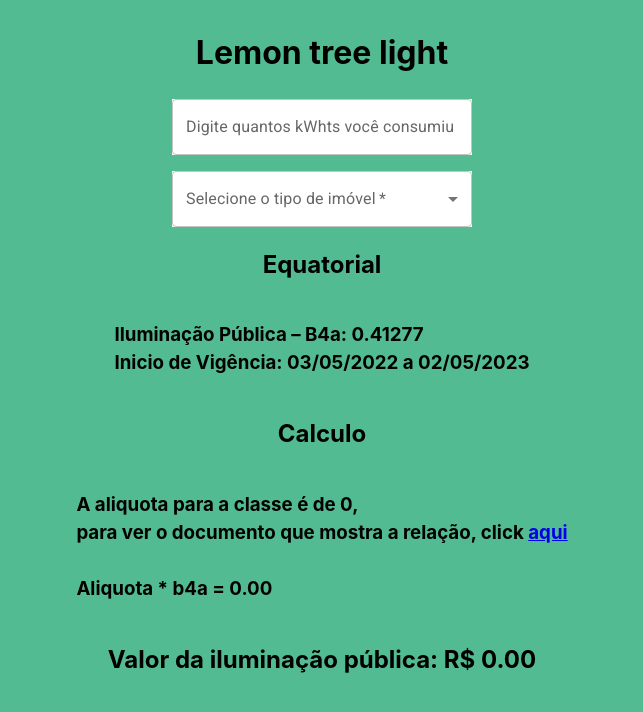
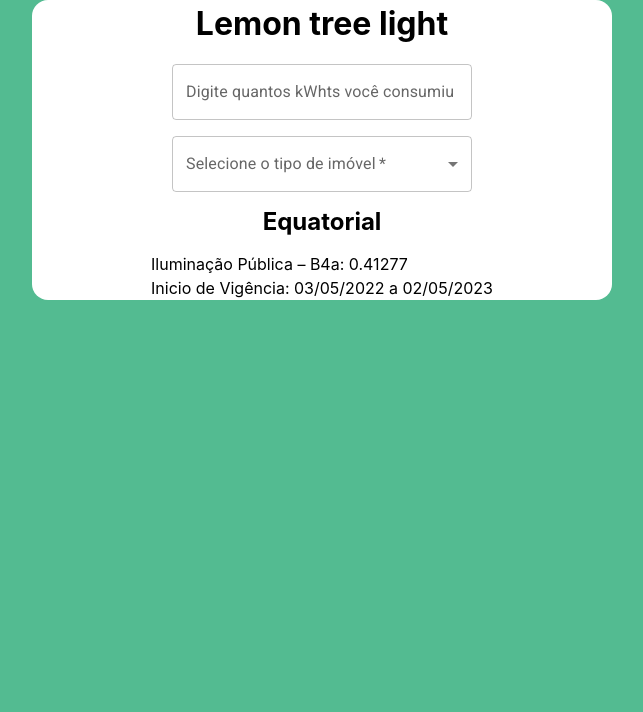
Before and after one commit to Gabrielsv01/lemon-tree-lighting, a React (Vite) app: page / in a window 1280 px wide. Shown: the top 712 px of the page, without its empty margins (318-961 px from the left). Built offline with nearby package versions, Linux system fonts and the light colour scheme.

Commit message:
refactor(styles): refactor styles and const

```diff
--- /dev/null
+++ b/src/assets/b4a/index.ts
@@ -0,0 +1,11 @@
+const b4a = {
+  v1: {
+    start: "03/05/2022",
+    end: "02/05/2023",
+    value: 0.41277,
+  },
+};
+
+const b4aCurrent = b4a.v1;
+
+export { b4a, b4aCurrent };
--- a/src/pages/Home/index.tsx
+++ b/src/pages/Home/index.tsx
@@ -10,11 +10,12 @@
 } from "@mui/material";
 import { residencial } from "assets/2023/residencial";
 
+import { b4aCurrent } from "assets/b4a";
+
 const Home: React.FC = () => {
   const [kwh, setKwh] = React.useState(0);
   const [aliquota, setAliquota] = React.useState(0);
   const [propertyType, setPropertyType] = React.useState("");
-  const b4a = 0.41277;
 
   const calculateAliquota = (value: number) => {
     residencial.forEach((item) => {
@@ -35,6 +36,7 @@
   };
 
   return (
+    <S.Container>
       <S.Content>
         <S.Title>Lemon tree light</S.Title>
         <S.InputWrapper>
@@ -52,35 +54,43 @@
             <InputLabel id="input-label">Selecione o tipo de imóvel</InputLabel>
             <Select
               labelId="input-label"
-            id="demo-simple-select"
+              id="simple-select"
               value={propertyType}
               onChange={handleChange}
             >
               <MenuItem value="residencial">Residencial</MenuItem>
-            <MenuItem value="comercial">Comercial</MenuItem>
             </Select>
           </FormControl>
         </S.WrapperDropDown>
         <S.Subtitle>Equatorial</S.Subtitle>
         <S.Description>
-        Iluminação Pública – B4a: {b4a} <br></br> Inicio de Vigência: 03/05/2022
-        a 02/05/2023
+          Iluminação Pública – B4a: {b4aCurrent.value} <br></br> Inicio de
+          Vigência: 03/05/2022 a 02/05/2023
         </S.Description>
+        {propertyType && !!kwh && (
+          <>
             <S.Subtitle>Calculo</S.Subtitle>
             <S.Description>
-        A aliquota para a classe {propertyType} é de <b>{aliquota}</b>,<br></br>{" "}
-        para ver o documento que mostra a relação, click{" "}
-        <a href="https://www.limoeirodeanadia.al.gov.br/public/admin/globalarq/legislacao/arquivo/ad5cd885a19d9c4939db70882d85f0236dd651f7.pdf">
+              A aliquota para a classe {propertyType} é de <b>{aliquota}</b>,
+              <br></br> para ver o documento que mostra a relação, click{" "}
+              <a
+                target="_blank"
+                href="https://www.limoeirodeanadia.al.gov.br/public/admin/globalarq/legislacao/arquivo/ad5cd885a19d9c4939db70882d85f0236dd651f7.pdf"
+              >
                 aqui
               </a>
               <br></br>
               <br></br>
-        Aliquota * b4a = {(aliquota * b4a).toFixed(2)}
+              Aliquota * b4a = {(aliquota * b4aCurrent.value).toFixed(2)}
             </S.Description>
             <S.Subtitle>
-        Valor da iluminação pública: R$ {(aliquota * b4a).toFixed(2)}
+              Valor da iluminação pública: R${" "}
+              {(aliquota * b4aCurrent.value).toFixed(2)}
             </S.Subtitle>
+          </>
+        )}
       </S.Content>
+    </S.Container>
   );
 };
 
--- a/src/pages/Home/styles.ts
+++ b/src/pages/Home/styles.ts
@@ -1,12 +1,44 @@
 import styled from "styled-components";
 import { theme } from "theme/variables";
+import media from "theme/media";
 
-export const Title = styled.h1``;
-export const Subtitle = styled.h2``;
-export const Description = styled.h3``;
+export const Title = styled.h1`
+  font-size: ${theme.fontSize.xxlarge}px;
+  margin: ${theme.spacing.zero}px ${theme.spacing.zero}px
+    ${theme.spacing.small}px;
+`;
+export const Subtitle = styled.h2`
+  font-size: ${theme.fontSize.xlarge}px;
+  margin: ${theme.spacing.xsmall}px ${theme.spacing.zero}px;
+`;
+export const Description = styled.p`
+  font-size: ${theme.fontSize.medium}px;
+  margin: ${theme.spacing.zero}px ${theme.spacing.zero}px;
+  font-weight: ${theme.fontWeight.regular};
+`;
 
 export const Content = styled.div`
   display: flex;
+  flex-direction: column;
+  align-items: center;
+  background-color: ${theme.colors.white};
+  width: 580px;
+  border-radius: ${theme.border.radius.regular}px;
+
+  ${media.mobile`
+    padding: ${theme.spacing.small}px;
+    margin: ${theme.spacing.small}px;
+    width: auto ;
+    `}
+
+  .MuiFormLabel-root {
+    background-color: ${theme.colors.white};
+  }
+`;
+
+export const Container = styled.div`
+  display: flex;
+  flex: 1;
   flex-direction: column;
   align-items: center;
 `;
--- a/src/theme/global.css
+++ b/src/theme/global.css
@@ -11,3 +11,8 @@
   -moz-osx-font-smoothing: grayscale;
   -webkit-text-size-adjust: 100%;
 }
+
+body {
+  margin: 0px;
+  padding: 0px;
+}
```
Also changed, not shown: src/assets/2023/comercial.json (deleted). Lines whose indentation alone changed are shown as unchanged.
